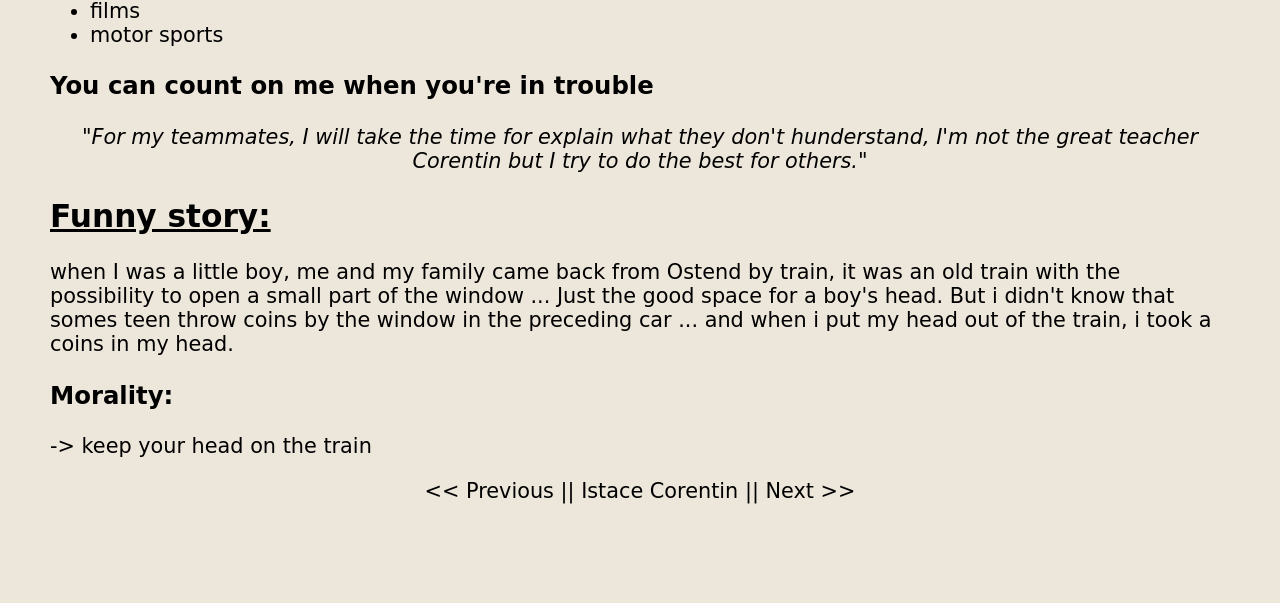
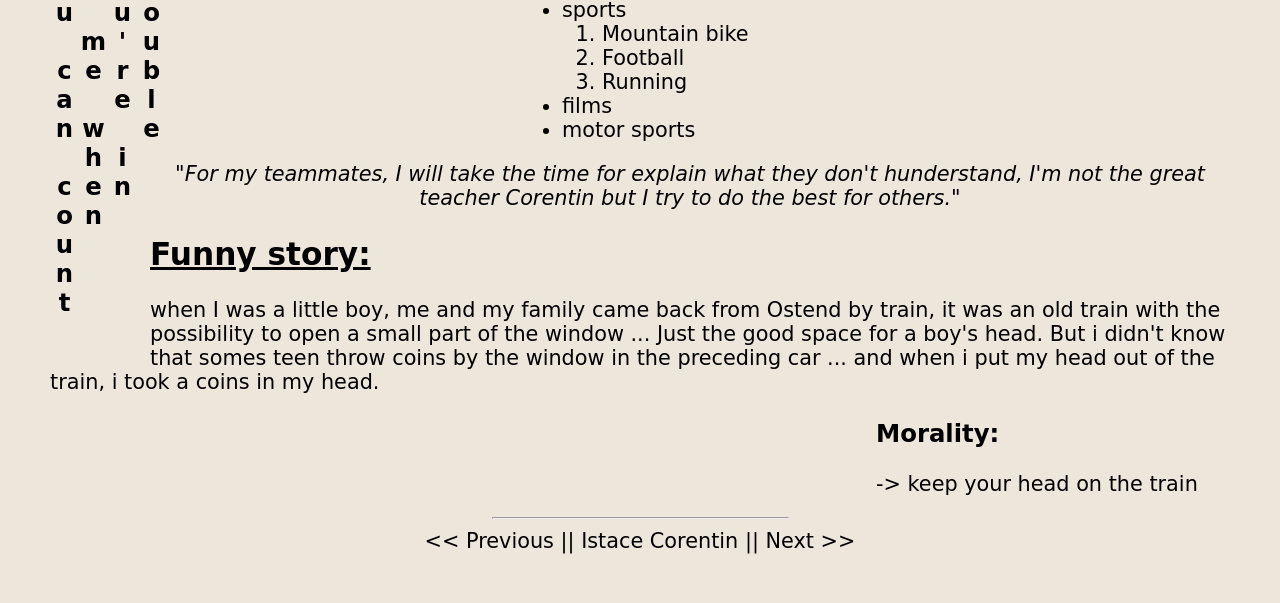
Before and after one commit to corentinIstace/markdown-warmup-html, a plain HTML site: page index.html in a window 1280 px wide. Shown: the part 617-1220 px from the top of the page. Before the commit the page ends 1170 px from the top, so only its background shows below. Drawn offline with Linux system fonts and the light colour scheme.

Commit message:
finalisation index.html and style.css

```diff
--- a/index.html
+++ b/index.html
@@ -9,7 +9,7 @@
 </head>
 <body>
 <h1>Istace Corentin</h1>
-
+<hr width="25%">
 <p class="sitation">"Choisissez un travail que vous aimez et vous n'aurez pas à travailler un seul jour de votre vie."</p>
 
 <img src="https://scontent.fbru5-1.fna.fbcdn.net/v/t1.6435-9/49017820_2254604021529847_844242574410514432_n.jpg?_nc_cat=109&ccb=1-3&_nc_sid=8bfeb9&_nc_ohc=Wbme1J0N96kAX8PSygL&_nc_ht=scontent.fbru5-1.fna&oh=51d7b6377c7bf57963cf33beaf10ff1a&oe=60DF2549" alt="photo de moi">
@@ -39,6 +39,9 @@
     </tr>
   </table>
 
+  <h3 id="special">You can count on me when you're in trouble</h3>
+
+<div id="hobby">
   <h2>Hobbies:</h2>
 
   <ul>
@@ -51,8 +54,8 @@
       <li>films</li>
       <li>motor sports</li>
   </ul>
+</div>
 
-<h3>You can count on me when you're in trouble</h3>
 
 <p class="sitation">"For my teammates, I will take the time for explain what they don't hunderstand,
 I'm not the great teacher Corentin but I try to do the best for others."</p>
@@ -63,12 +66,11 @@ I'm not the great teacher Corentin but I try to do the best for others."</p>
     Just the good space for a boy's head.
     But i didn't know that somes teen  throw coins by the window in the preceding car ...
     and when i put my head out of the train, i took a coins in my head.</p>
-
+<div id="morale">
   <h3>Morality:</h3>
-
   <p>-> keep your head on the train</p>
-
-
+</div>
+<hr width="25%">
 <footer>
   <a href="https://github.com/Baysaaaa/markdown-challenge"> << Previous </a>|| Istace Corentin || <a href="https://github.com/Corentine4/Fakecv">Next >></a>
 </footer>
--- a/style.css
+++ b/style.css
@@ -16,6 +16,13 @@ h1{
 h2{
     text-decoration-line: underline;
 }
+#hobby{
+    margin-left: 40%;
+    text-align: left;
+}
+.no{
+    list-style: none;
+}
 img{
     width: 220px;
     height: 260px;
@@ -27,19 +34,30 @@ table, td, tr{
     border-collapse: collapse;
     border: 2px solid black;
     margin-left: 50px;
+    text-align: center;
+    padding: 10px 10px 10px 10px;
+}
+#special{
+    writing-mode: vertical-lr;
+    text-orientation: upright;
+    height: 400px;
+    width: 100px;
+    margin: 30px 0px 30px 0px;
+    float: left;
 }
 .sitation{
     text-align: center;
     font-style: italic;
     font-weight: lighter;
 }
-footer{
-    text-align: center;
-}
 a{
     text-decoration: none;
     color: black;
 }
-.no{
-    list-style: none;
+#morale{
+    text-align: left;
+    margin-left: 70%;
 }
+footer{
+    text-align: center;
+}
```
Lines whose indentation alone changed are shown as unchanged.
